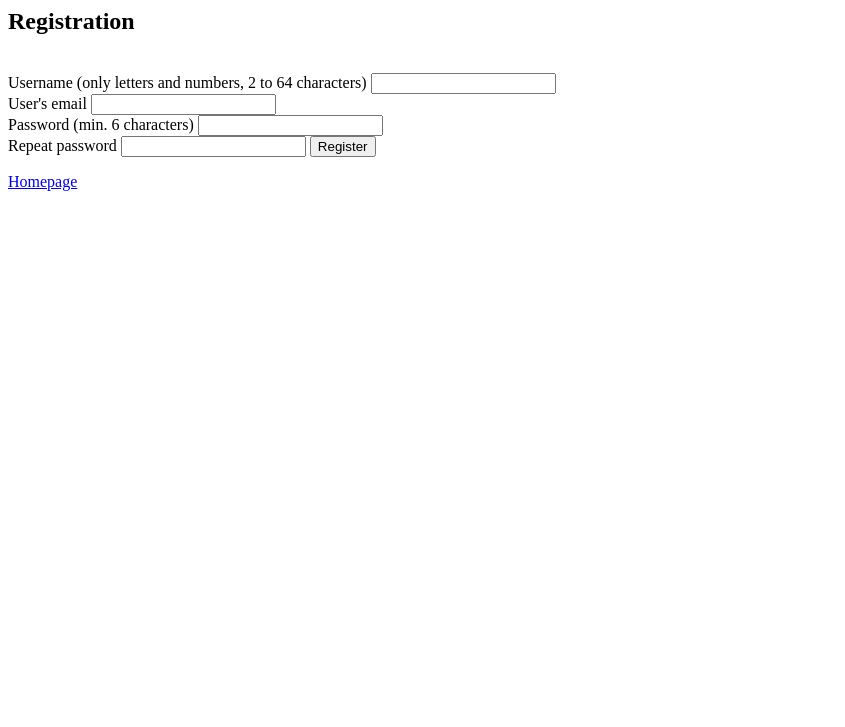
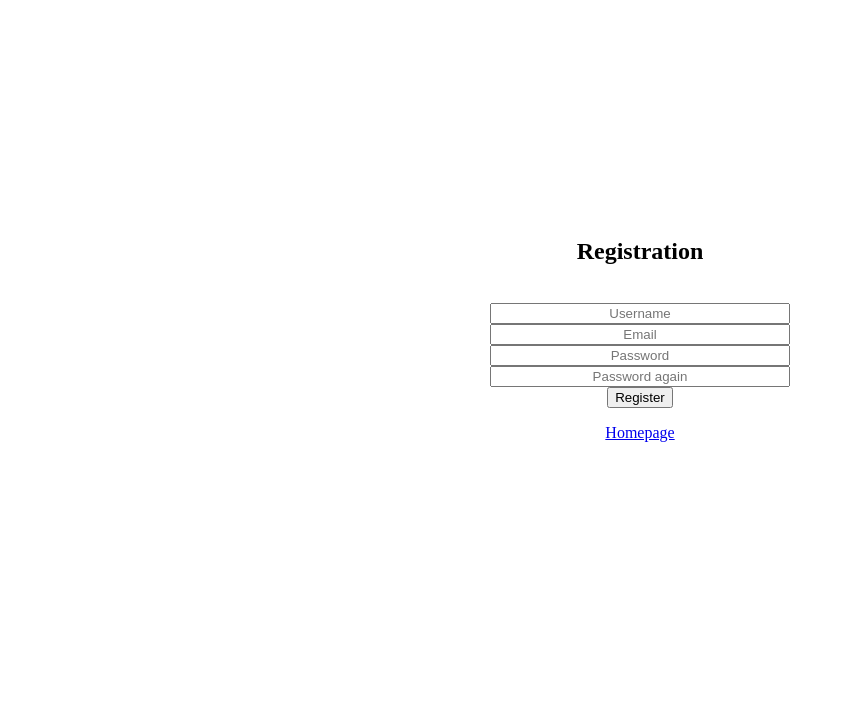
Before and after one commit to ragadeeshu/julkl-app, a PHP site: page /register.php in a window 1280 px wide. Shown: the top 727 px of the page, without its empty margins (0-845 px from the left). Run offline with PHP 8.4, Linux system fonts and the light colour scheme.

Commit message:
Styling for login an register

```diff
--- a/www/register.php
+++ b/www/register.php
@@ -5,33 +5,28 @@ require("common.php");
 <head>
   <title>julkl-app</title>
   <meta charset="utf-8" />
+  <link rel="stylesheet" type="text/css" href="style.css">
 </head>
-<body>
+<body class="centerparent">
+  <div class="centerchild">
   <h2>Registration</h2>
   <form method="post" action="login.php?action=register" name="registerform">
     <br>
-    <label for="login_input_username">Username (only letters and numbers, 2 to 64 characters)</label>
-    <input id="login_input_username" type="text" pattern="[a-zA-Z0-9]{2,64}" name="user_name" required />
+    <input class="loginform" placeholder="Username" id="login_input_username" type="text" pattern="[a-zA-Z0-9]{2,64}" name="user_name" required />
     <br>
-    <label for="login_input_email">User's email</label>
-    <input id="login_input_email" type="email" name="user_email" required />
+    <input class="loginform" placeholder="Email" id="login_input_email" type="email" name="user_email" required />
     <br>
-    <label for="login_input_password_new">Password (min. 6 characters)</label>
-    <input id="login_input_password_new" class="login_input" type="password" name="user_password_new" pattern=".{6,}" required autocomplete="off" />
+    <input class="loginform" placeholder="Password" id="login_input_password_new" class="login_input" type="password" name="user_password_new" pattern=".{6,}" required autocomplete="off" />
     <br>
-    <label for="login_input_password_repeat">Repeat password</label>
-    <input id="login_input_password_repeat" class="login_input" type="password" name="user_password_repeat" pattern=".{6,}" required autocomplete="off" />
+    <input class="loginform" placeholder="Password again" id="login_input_password_repeat" class="login_input" type="password" name="user_password_repeat" pattern=".{6,}" required autocomplete="off" />
     <input type="submit" name="register" value="Register" />
   </form>
   <a href=".">Homepage</a>
-
-
-
-
   <?php
   if (isset($_GET["feedback"])) {
     echo "<br/><br/>" . $_GET["feedback"] . "<br/><br/>";
   }
   ?>
+</div>
 </body>
 </html>
--- /dev/null
+++ b/www/style.css
@@ -0,0 +1,15 @@
+.loginform {
+  width:100%;
+  text-align:center;
+}
+.centerparent {
+display: flex;
+text-align: center;
+height: 90%; /* Or whatever */
+}
+
+.centerchild {
+width: 300px;  /* Or whatever */
+height: 300px; /* Or whatever */
+margin: auto;  /* Magic! */
+}
```
Also changed, not shown: www/index.php (+8 -6 lines).
